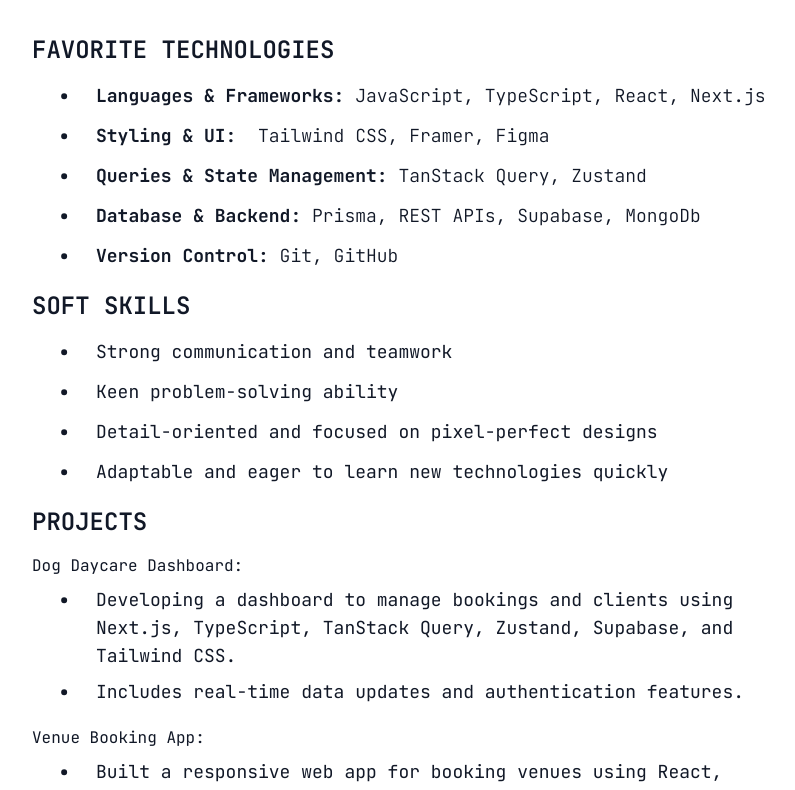
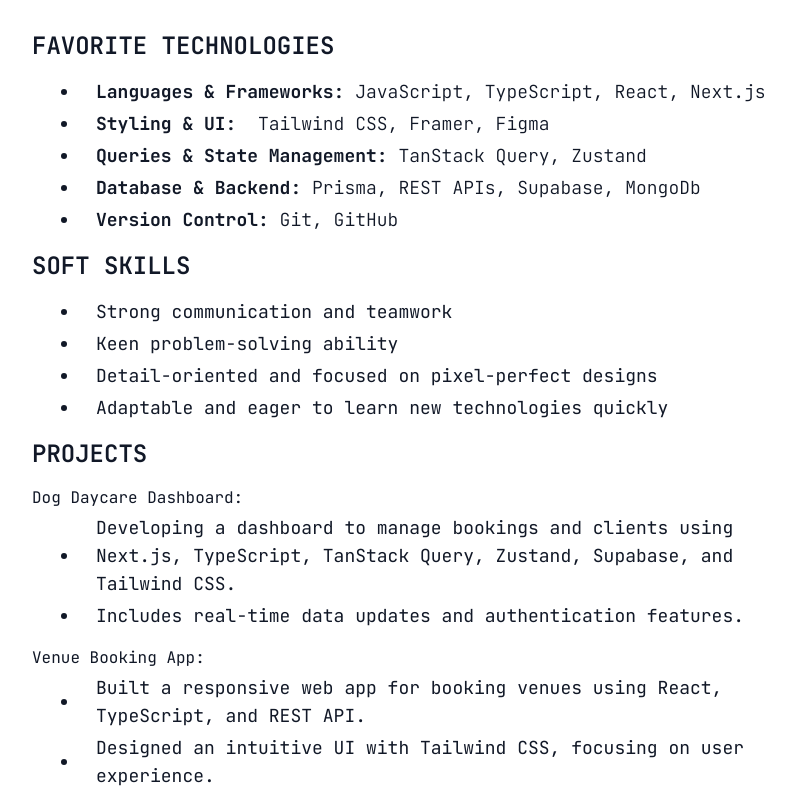
Before and after one commit to msiksnis/portfolio25-legendary-fiesta, a Next.js app: page /resume in a window 1280 px wide. Shown: the part 706-1496 px from the top of the page, without its empty margins (224-1019 px from the left). Built offline with nearby package versions, Linux system fonts and the light colour scheme; what tailwindcss-motion would draw is missing.

Commit message:
adjusting pdf styles and sizes

```diff
--- a/src/app/(resume)/resume/page.tsx
+++ b/src/app/(resume)/resume/page.tsx
@@ -18,15 +18,28 @@
 
     try {
       setIsLoading(true);
-
       const canvas = await html2canvas(element, { scale: 2 });
       const imgData = canvas.toDataURL("image/png");
 
-      const pdf = new jsPDF("portrait", "mm", "a4");
+      const pdf = new jsPDF("p", "em", "a4");
       const pdfWidth = pdf.internal.pageSize.getWidth();
-      const pdfHeight = (canvas.height * pdfWidth) / canvas.width;
+      const originalCanvasWidth = canvas.width;
+      const originalCanvasHeight = canvas.height;
 
-      pdf.addImage(imgData, "PNG", 0, 0, pdfWidth, pdfHeight);
+      const scaleFactor = 1.1;
+      const scaledPdfWidth = pdfWidth * scaleFactor;
+      const scaledPdfHeight =
+        (originalCanvasHeight * scaledPdfWidth) / originalCanvasWidth;
+
+      const xOffset = (pdfWidth - pdfWidth / scaleFactor) / 2;
+      pdf.addImage(
+        imgData,
+        "PNG",
+        -xOffset,
+        0,
+        scaledPdfWidth,
+        scaledPdfHeight,
+      );
       pdf.save("marty_siksnis_resume.pdf");
     } catch (error) {
       console.error(error);
@@ -69,8 +82,8 @@
         </div>
       </nav>
 
-      <section id="resume" className="sm:py-10 print:py-0">
-        <div className="mx-auto my-10 flex h-full max-w-3xl flex-col space-y-8 print:space-y-4 print:py-0">
+      <section id="resume" className="sm:py-10 print:py-0 print:pl-4">
+        <div className="mx-auto my-10 flex h-full max-w-3xl flex-col space-y-8 print:space-y-4">
           <h1 className="text-2xl font-semibold uppercase sm:flex sm:text-3xl print:text-base">
             <div className="">Marty Siksnis</div>
             <div className="hidden sm:block">&nbsp;|&nbsp;</div>
@@ -144,7 +157,7 @@
 
           <div className="space-y-4 print:space-y-0">
             <Heading>Education</Heading>
-            <div className="space-y-2">
+            <div className="space-y-1">
               <SubHeading>
                 <h2 className="font-bold">Frontend Developer (JavaScript)</h2>
                 <p className="font-light italic">
@@ -162,7 +175,7 @@
 
           <div className="space-y-4 print:space-y-0">
             <Heading>Favorite Technologies</Heading>
-            <div className="space-y-2 print:space-y-0">
+            <div className="space-y-1 print:space-y-0">
               <SubHeading className="flex">
                 <h2 className="font-bold">Languages & Frameworks:</h2>
                 <p className="font-light">
@@ -191,40 +204,60 @@
 
             <div className="space-y-4 print:space-y-0">
               <Heading>Soft Skills</Heading>
-              <div className="space-y-2 print:space-y-0">
-                <SubHeading>Strong communication and teamwork</SubHeading>
-                <SubHeading>Keen problem-solving ability</SubHeading>
+              <div className="space-y-1 print:space-y-0">
                 <SubHeading>
-                  Detail-oriented and focused on pixel-perfect designs
+                  <h2>Strong communication and teamwork</h2>
+                  <p className=""></p>
                 </SubHeading>
                 <SubHeading>
-                  Adaptable and eager to learn new technologies quickly
+                  <h2>Keen problem-solving ability</h2>
+                  <p className=""></p>
+                </SubHeading>
+                <SubHeading>
+                  <h2>Detail-oriented and focused on pixel-perfect designs</h2>
+                  <p className=""></p>
+                </SubHeading>
+                <SubHeading>
+                  <h2>Adaptable and eager to learn new technologies quickly</h2>
+                  <p className=""></p>
                 </SubHeading>
               </div>
             </div>
 
             <div className="space-y-4 print:space-y-0">
               <Heading>Projects</Heading>
-              <div className="space-y-2 print:space-y-0">
+              <div className="space-y-1 print:space-y-0">
                 <h3>Dog Daycare Dashboard:</h3>
                 <SubHeading>
+                  <h2>
                     Developing a dashboard to manage bookings and clients using
                     Next.js, TypeScript, TanStack Query, Zustand, Supabase, and
                     Tailwind CSS.
+                  </h2>
+                  <p className=""></p>
                 </SubHeading>
                 <SubHeading>
+                  <h2>
                     Includes real-time data updates and authentication features.
+                  </h2>
+                  <p className=""></p>
                 </SubHeading>
               </div>
-              <div className="space-y-2 print:space-y-0">
+              <div className="space-y-1 print:space-y-0">
                 <h3>Venue Booking App:</h3>
                 <SubHeading>
+                  <h2>
                     Built a responsive web app for booking venues using React,
                     TypeScript, and REST API.
+                  </h2>
+                  <p className=""></p>
                 </SubHeading>
                 <SubHeading>
+                  <h2>
                     Designed an intuitive UI with Tailwind CSS, focusing on user
                     experience.
+                  </h2>
+                  <p className=""></p>
                 </SubHeading>
               </div>
             </div>
@@ -252,8 +285,16 @@
 }) {
   return (
     <div className="grid grid-cols-12">
-      <div className="col-span-1 mx-auto">
-        <Dot className="-mt-1 size-9 print:-mt-2" />
+      <div className="col-span-1 mx-auto flex items-center justify-center print:items-start print:pt-1">
+        <svg
+          xmlns="http://www.w3.org/2000/svg"
+          viewBox="0 0 16 16"
+          fill="currentColor"
+          width="12"
+          height="12"
+        >
+          <circle cx="8" cy="8" r="4" />
+        </svg>
       </div>
       <div
         className={cn(
```
Lines whose indentation alone changed are shown as unchanged.
